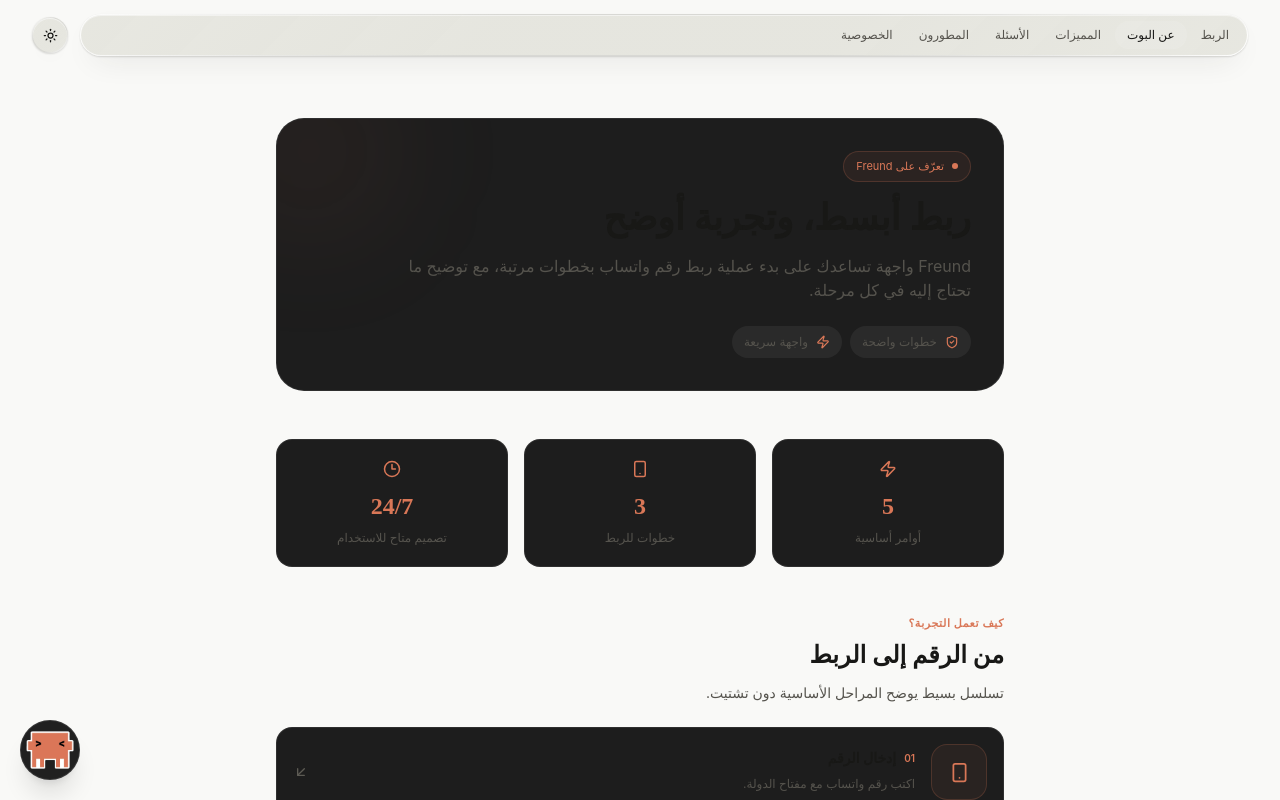
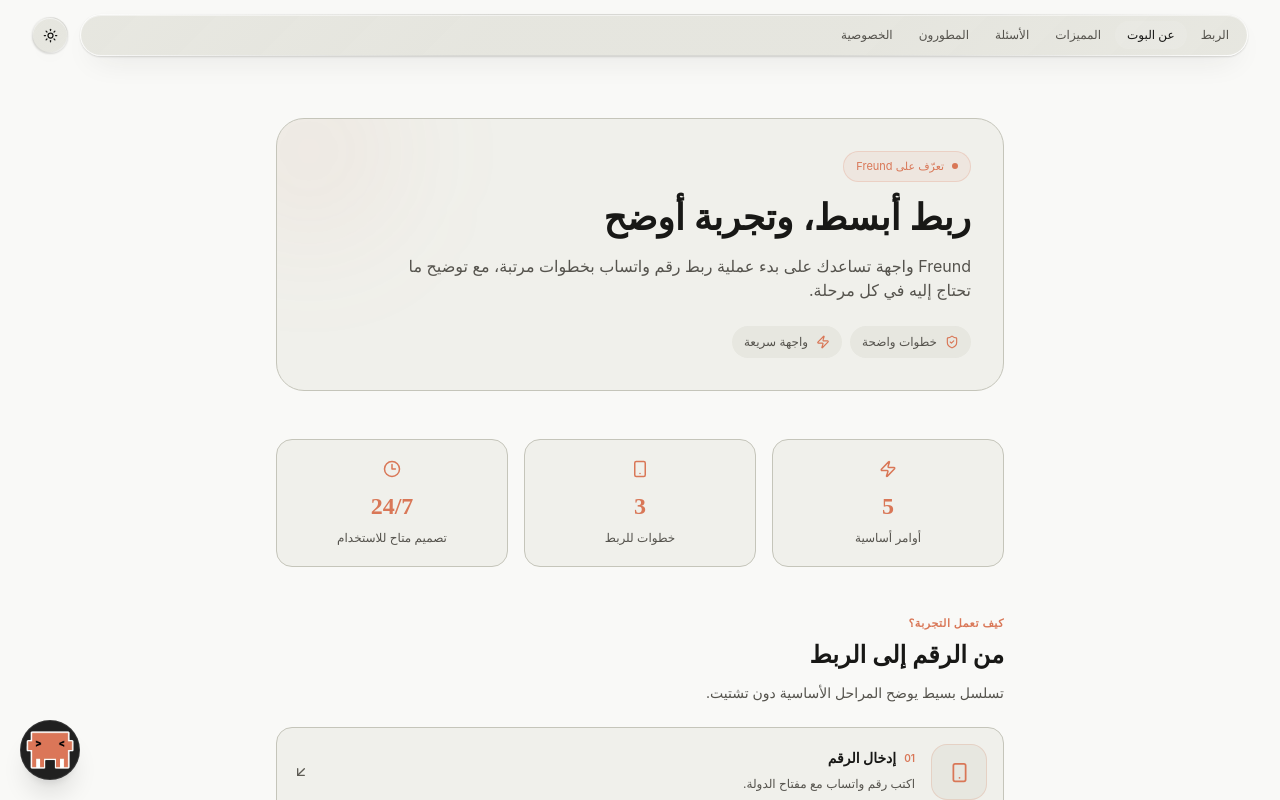
Before and after one commit to ux656/Freund, a Next.js app: page / in a window 1280 px wide. Both pictures are taken after a click on the button "عن البوت". Shown: the top 800 px of the page. Built offline with nearby package versions, Linux system fonts and the light colour scheme.

Commit message:
Use semantic theme colors in About page

```diff
--- a/components/About.tsx
+++ b/components/About.tsx
@@ -28,7 +28,7 @@ const steps = [
 export default function About() {
   return (
     <div className="space-y-12 pb-8">
-      <section className="relative overflow-hidden rounded-[28px] border border-white/[0.08] bg-[#1d1d1d] p-6 sm:p-8">
+      <section className="relative overflow-hidden rounded-[28px] border border-border bg-surface p-6 sm:p-8">
         <div className="absolute -left-12 -top-12 size-40 rounded-full bg-primary/[0.08] blur-3xl" />
         <div className="relative">
           <span className="mb-4 inline-flex items-center gap-2 rounded-full border border-primary/20 bg-primary/[0.08] px-3 py-1.5 text-[11px] text-primary">
@@ -43,10 +43,10 @@ export default function About() {
             مع توضيح ما تحتاج إليه في كل مرحلة.
           </p>
           <div className="mt-6 flex flex-wrap gap-2">
-            <span className="inline-flex items-center gap-2 rounded-full bg-white/[0.06] px-3 py-2 text-xs text-text-2">
+            <span className="inline-flex items-center gap-2 rounded-full bg-surface-2 px-3 py-2 text-xs text-text-2">
               <ShieldCheck size={14} className="text-primary" /> خطوات واضحة
             </span>
-            <span className="inline-flex items-center gap-2 rounded-full bg-white/[0.06] px-3 py-2 text-xs text-text-2">
+            <span className="inline-flex items-center gap-2 rounded-full bg-surface-2 px-3 py-2 text-xs text-text-2">
               <Zap size={14} className="text-primary" /> واجهة سريعة
             </span>
           </div>
@@ -62,7 +62,7 @@ export default function About() {
               initial={{ opacity: 0, y: 12 }}
               animate={{ opacity: 1, y: 0 }}
               transition={{ delay: index * 0.08 }}
-              className="rounded-2xl border border-white/[0.08] bg-[#1d1d1d] px-2 py-5 text-center sm:px-4"
+              className="rounded-2xl border border-border bg-surface px-2 py-5 text-center sm:px-4"
             >
               <Icon size={18} className="mx-auto mb-3 text-primary" />
               <div className="font-display text-xl font-bold text-primary sm:text-2xl">{item.value}</div>
@@ -82,7 +82,7 @@ export default function About() {
         </div>
 
         <div className="relative space-y-3">
-          <div className="absolute bottom-8 right-[27px] top-8 w-px bg-white/10" />
+          <div className="absolute bottom-8 right-[27px] top-8 w-px bg-border" />
           {steps.map((step, index) => {
             const Icon = step.icon;
             return (
@@ -91,9 +91,9 @@ export default function About() {
                 initial={{ opacity: 0, x: 10 }}
                 animate={{ opacity: 1, x: 0 }}
                 transition={{ delay: index * 0.1 }}
-                className="relative flex items-center gap-4 rounded-2xl border border-white/[0.08] bg-[#1d1d1d] p-4"
+                className="relative flex items-center gap-4 rounded-2xl border border-border bg-surface p-4"
               >
-                <span className="relative z-10 grid size-14 shrink-0 place-items-center rounded-2xl border border-primary/20 bg-[#292321] text-primary">
+                <span className="relative z-10 grid size-14 shrink-0 place-items-center rounded-2xl border border-primary/20 bg-surface-2 text-primary">
                   <Icon size={21} />
                 </span>
                 <div className="min-w-0 flex-1">
@@ -110,7 +110,7 @@ export default function About() {
         </div>
       </section>
 
-      <section className="rounded-[26px] border border-white/[0.08] bg-[#1d1d1d] p-5 sm:p-7">
+      <section className="rounded-[26px] border border-border bg-surface p-5 sm:p-7">
         <div className="mb-4 flex items-center gap-3">
           <span className="grid size-11 place-items-center rounded-xl bg-primary/10 text-primary">
             <LockKeyhole size={20} />
@@ -124,7 +124,7 @@ export default function About() {
           تعرّف على طريقة التعامل مع بياناتك وحدود الخدمة من صفحة الخصوصية،
           ولا تشارك رمز الاقتران مع أي شخص.
         </p>
-        <div className="mt-4 flex items-start gap-2 rounded-xl bg-white/[0.04] p-3 text-xs leading-6 text-text-2">
+        <div className="mt-4 flex items-start gap-2 rounded-xl bg-surface-2 p-3 text-xs leading-6 text-text-2">
           <Activity size={16} className="mt-1 shrink-0 text-primary" />
           هذه الصفحة تعريفية؛ حالة الاتصال الفعلية ونتيجة الاقتران تظهران في صفحة الربط.
         </div>
```
